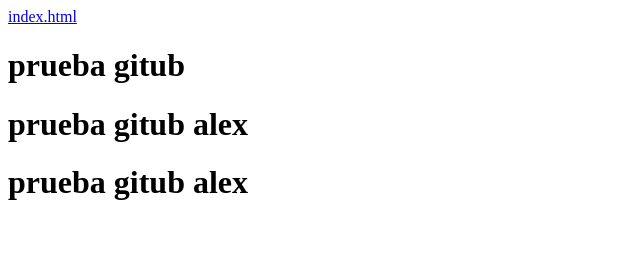
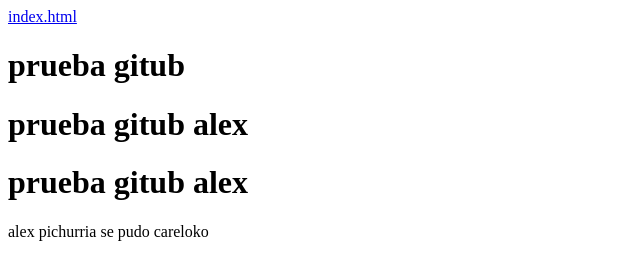
Before and after one commit to 3Schneider/blogprueba, a plain HTML site: page PagInicial/PagInicial/index.html in a window 1280 px wide. Shown: the whole page, without its empty margins (0-640 px from the left). Drawn offline with Linux system fonts and the light colour scheme.

Commit message:
sincro 2

```diff
--- a/PagInicial/PagInicial/index.html
+++ b/PagInicial/PagInicial/index.html
@@ -11,5 +11,7 @@
     <h1>prueba gitub</h1>
     <h1>prueba gitub alex</h1>
     <h1>prueba gitub alex</h1>
+
+    <p>alex pichurria se pudo careloko</p>
 </body>
 </html>
```
